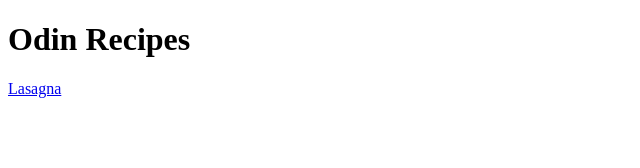
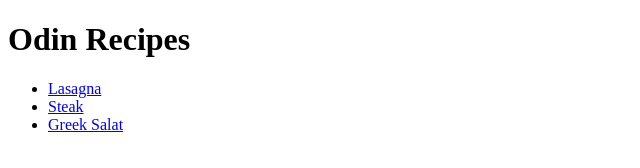
Before and after one commit to LukasCode43/odin-recipes, a plain HTML site: page index.html in a window 1280 px wide. Shown: the whole page, without its empty margins (0-640 px from the left). Drawn offline with Linux system fonts and the light colour scheme.

Commit message:
add link to steak and greek salat page

```diff
--- a/index.html
+++ b/index.html
@@ -7,6 +7,10 @@
 </head>
 <body>
     <h1>Odin Recipes</h1>
-    <a href="recipes/lasagna.html">Lasagna</a>
+    <ul>
+    <li><a href="recipes/lasagna.html">Lasagna</a></li>
+    <li><a href="recipes/steak.html">Steak</a></li>
+    <li><a href="recipes/greekSalat.html">Greek Salat</a></li>
+</ul>
 </body>
 </html>
```
Also changed, not shown: recipes/greekSalat.html (added, +11 -0 lines), recipes/steak.html (added, +11 -0 lines).
